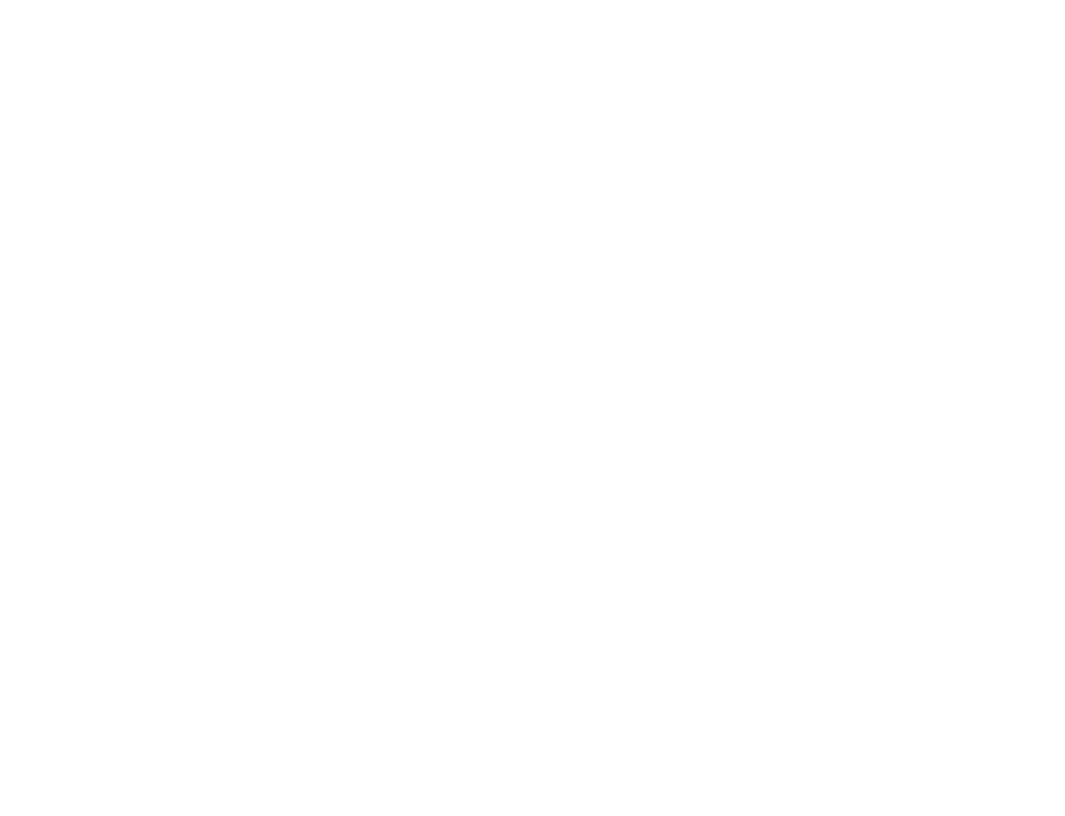
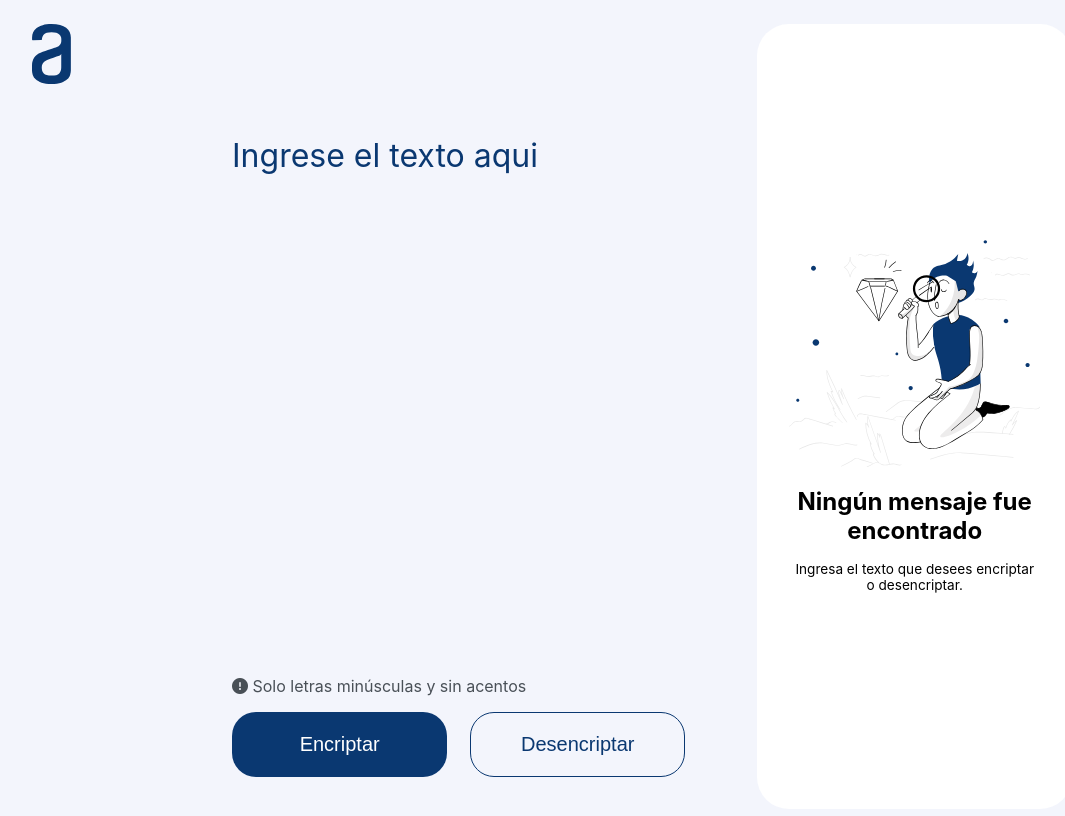
Before and after one commit to AndersonLe17/Challenge-ONE, a plain HTML site: page index.html in a window 1280 px wide. Shown: the whole page, without its empty margins (88-1153 px from the left). Drawn offline with Linux system fonts and the light colour scheme.

Commit message:
Diseño Desktop Encrypt

```diff
--- a/assets/css/style.css
+++ b/assets/css/style.css
@@ -0,0 +1,181 @@
+:root {
+   --primary-color: #0A3871;
+   --second-color: #495057;
+   --third-color: #f3f5fc;
+}
+
+* {
+   margin: 0;
+   padding: 0;
+}
+
+html {
+   background-color: #f3f5fc;
+}
+
+main {
+   min-height: 100vh;
+   font-family: Inter, sans-serif;
+}
+
+.container {
+   height: 100%;
+   width: 100%;
+}
+
+.row {
+   display: flex;
+   align-items: stretch;
+   padding: 1.5rem 7.5rem;
+}
+/* Encrypt */
+.col-encrypt {
+   width: 67.5vw;
+   margin-right: 4.5rem;
+}
+
+.logo img {
+   width: 2.5rem;
+}
+
+.encrypt {
+   display: flex;
+   flex-direction: column;
+   justify-content: space-between;
+   margin-top: 3rem;
+   margin-left: 12.5rem;
+   margin-bottom: 32px;
+}
+
+.txt-input {
+   height: 67.5vh;
+}
+
+.txt-input textarea {
+   font-family: Inter, sans-serif;
+   width: 100%;
+   height: 100%;
+   background-color: #f3f5fc;
+   border: 0;
+   font-size: 2.5vw;
+   resize: none;
+   color: var(--primary-color);
+}
+
+.txt-input textarea::placeholder {
+   color: var(--primary-color);
+}
+
+.txt-input textarea:focus-visible {
+   outline: 0;
+}
+
+.footer-encrypt p {
+   color: var(--second-color);
+   font-size: 1em;
+   margin-bottom: 1rem;
+}
+
+.footer-encrypt .buttons-encrypt {
+   display: flex;
+   justify-content: space-between;
+}
+
+.footer-encrypt .buttons-encrypt .btn-fill {
+   background: var(--primary-color);
+   color: white;
+   width: 47.5%;
+   padding-top: 1.25rem;
+   padding-bottom: 1.25rem;
+   border: 0;
+   border-radius: 24px;
+   cursor: pointer;
+   font-size: 1.25em;
+}
+
+.footer-encrypt .buttons-encrypt .btn-fill:active {
+   background-color: #092d58;
+}
+
+.footer-encrypt .buttons-encrypt .btn-out {
+   background: inherit;
+   color: var(--primary-color);
+   width: 47.5%;
+   padding: 1.25rem 0 1.25rem;
+   border: solid 1px;
+   border-radius: 24px;
+   cursor: pointer;
+   font-size: 1.25em;
+}
+
+.footer-encrypt .buttons-encrypt .btn-out:active {
+   background: var(--primary-color);
+   color: white;
+}
+/* Result */
+.col-result {
+   display: flex;
+   width: 32.5vw;
+}
+
+.result {
+   display: flex;
+   background-color: #fff;
+   border-radius: 32px;
+   height: 100%;
+   width: 100%;
+}
+
+.result .img-no-result {
+   /* display: none; */
+   margin: 32px;
+   align-self: center;
+   text-align: center;
+}
+
+.result .img-no-result img{
+   width: 100%;
+   margin-bottom: 1rem;
+}
+
+.result .img-no-result strong{
+   font-family: Inter, sans-serif;
+   font-size: 1.5rem;
+   margin-bottom: 1rem;
+}
+
+.result .img-no-result p{
+   margin-top: 1rem;
+   font-family: Inter, sans-serif;
+   font-size: 0.85rem;
+}
+
+.result .on-result {
+   display: none;
+   /* display: flex; */
+   flex-direction: column;
+   justify-content: space-between;
+   width: 100%;
+   margin: 32px;
+}
+
+.on-result .txt-result #lblResultado {
+   font-size: 1.5em;
+   color: #495057;
+}
+
+.on-result .button-copy button {
+   background: inherit;
+   color: var(--primary-color);
+   padding: 1.25rem 0 1.25rem;
+   border: solid 1px;
+   border-radius: 24px;
+   cursor: pointer;
+   font-size: 1.25em;
+   width: 100%;
+}
+
+.button-copy button:active {
+   background-color: #092d58;
+   color: #fff;
+}
--- a/index.html
+++ b/index.html
@@ -5,8 +5,51 @@
     <meta http-equiv="X-UA-Compatible" content="IE=edge">
     <meta name="viewport" content="width=device-width, initial-scale=1.0">
     <title>Encriptador de Texto Alura</title>
+    <link rel="stylesheet" href="./assets/css/style.css">
+    <link rel="stylesheet" href="https://cdnjs.cloudflare.com/ajax/libs/font-awesome/6.1.2/css/all.min.css">
 </head>
 <body>
+    <main>
+        <div class="container">
+            <div class="row">
+                <div class="col-encrypt">
+                    <div class="logo">
+                        <img src="./assets/img/Vector.svg" alt="logo">
+                    </div>
+                    <section class="encrypt">
+                        <div class="txt-input">
+                            <textarea name="textoPlano" id="textoPlano" placeholder="Ingrese el texto aqui"></textarea>
+                        </div>
+                        <div class="footer-encrypt">
+                            <p><i class="fa-solid fa-circle-exclamation"></i> Solo letras minúsculas y sin acentos</p>
+                            <div class="buttons-encrypt">
+                                <button class="btn-fill">Encriptar</button>
+                                <button class="btn-out">Desencriptar</button>
+                            </div>
+                        </div>
+                    </section>
+                </div>
+                <div class="col-result">
+                    <div class="result">
+                        <div class="img-no-result">
+                            <img src="./assets/img/Muñeco.svg" alt="Muñeco">
+                            <strong>Ningún mensaje fue encontrado</strong>
+                            <p>Ingresa el texto que desees encriptar o desencriptar.</p>
+                        </div>
+                        <div class="on-result">
+                            <div class="txt-result">
+                                <p id="lblResultado">fdssddfs</p>
+                            </div>
+                            <div class="button-copy">
+                                <button>Copiar</button>
+                            </div>
+                        </div>
+                    </div>
+                </div>
+            </div>
+        </div>
+    </main>
 
+    <script src="./assets/js/index.js"></script>
 </body>
 </html>
```
Also changed, not shown: assets/img/Muñeco.svg (added), assets/img/Vector.svg (added), assets/img/logo.png (added), 1 other file.
